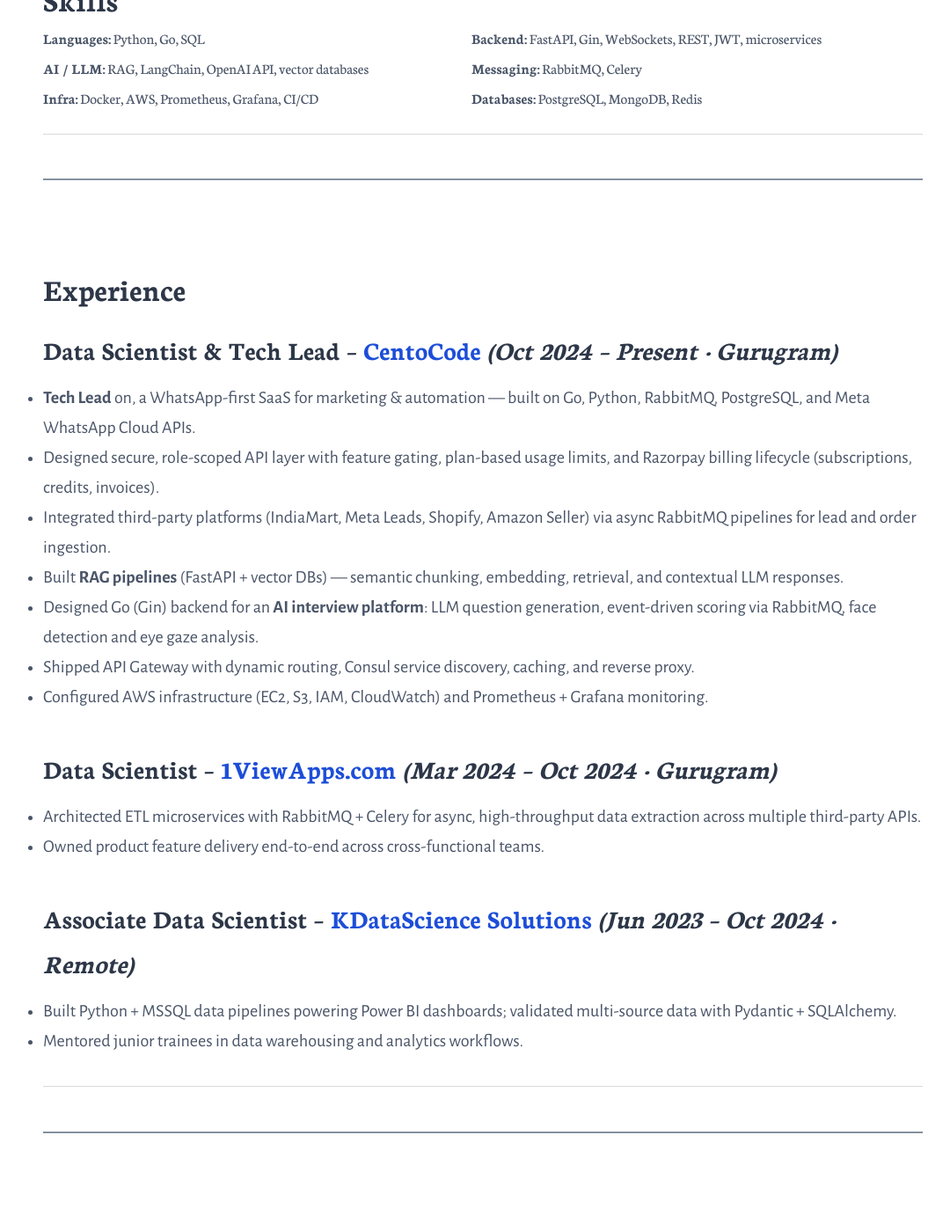
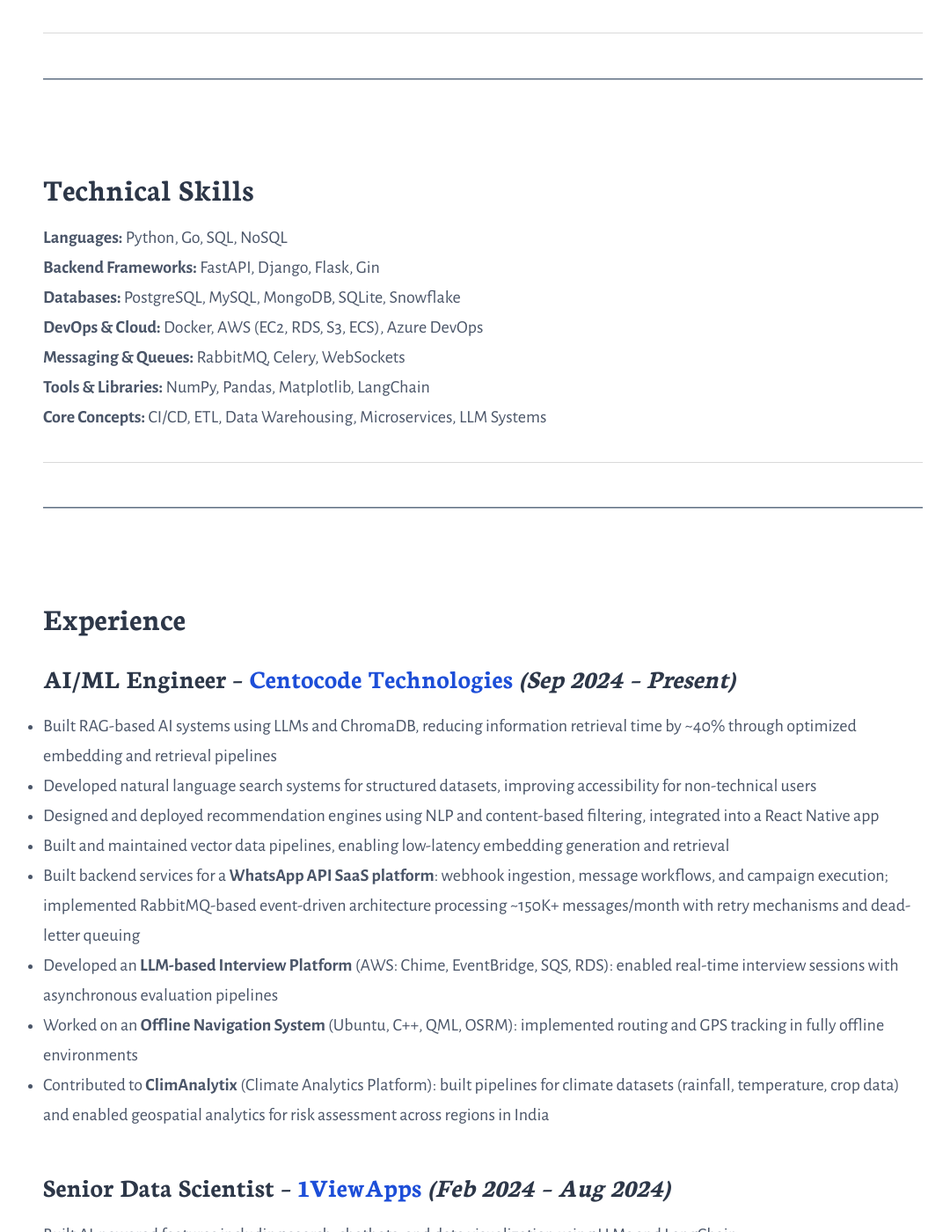
Before and after one commit to Mathoholic/Mathoholic, a Jekyll site: the page built from resume/resume.md, in a window 1280 px wide and 1400 px high, scrolled down 584 px. Shown: the whole window at 88% size, without its empty margins (91-1171 px from the left). Built offline with Jekyll 4.4.1, drawn with Linux system fonts in a browser that asks for light colours; some of the changed text lies outside the part shown.

```diff
--- a/resume/resume.md
+++ b/resume/resume.md
@@ -6,41 +6,52 @@ permalink: /resume/resume/
 
 # Shantanu Sharma
 
-**AI Systems & Backend Engineer | Tech Lead | Python · Go · LLMs · RAG**
+**AI/ML Engineer**
 
 Gurugram, India &nbsp;·&nbsp; [linkedin.com/in/mathoholic](https://www.linkedin.com/in/mathoholic/) &nbsp;·&nbsp; [mathoholic.com](https://mathoholic.com) &nbsp;·&nbsp; [github.com/Mathoholic](https://github.com/Mathoholic)
 
+AI/ML Engineer focused on building production-grade AI systems and scalable backend infrastructure. Experienced in RAG pipelines, LLM-powered search, and recommendation systems, along with event-driven architectures and AWS-based services. Delivered end-to-end products across SaaS, real-time communication, offline navigation, and climate analytics. Strong focus on system design, performance, and deploying AI in real-world applications.
+
 ---
 
-## Skills
+## Technical Skills
 
-**Languages:** Python, Go, SQL &nbsp;|&nbsp; **Backend:** FastAPI, Gin, WebSockets, REST, JWT, microservices
-**AI / LLM:** RAG, LangChain, OpenAI API, vector databases &nbsp;|&nbsp; **Messaging:** RabbitMQ, Celery
-**Infra:** Docker, AWS, Prometheus, Grafana, CI/CD &nbsp;|&nbsp; **Databases:** PostgreSQL, MongoDB, Redis
+**Languages:** Python, Go, SQL, NoSQL
+**Backend Frameworks:** FastAPI, Django, Flask, Gin
+**Databases:** PostgreSQL, MySQL, MongoDB, SQLite, Snowflake
+**DevOps & Cloud:** Docker, AWS (EC2, RDS, S3, ECS), Azure DevOps
+**Messaging & Queues:** RabbitMQ, Celery, WebSockets
+**Tools & Libraries:** NumPy, Pandas, Matplotlib, LangChain
+**Core Concepts:** CI/CD, ETL, Data Warehousing, Microservices, LLM Systems
 
 ---
 
 ## Experience
 
-### **Data Scientist & Tech Lead – [CentoCode](https://www.centocode.com)** *(Oct 2024 – Present · Gurugram)*
+### **AI/ML Engineer – [Centocode Technologies](https://www.centocode.com)** *(Sep 2024 – Present)*
 
-- **Tech Lead** on, a WhatsApp-first SaaS for marketing & automation — built on Go, Python, RabbitMQ, PostgreSQL, and Meta WhatsApp Cloud APIs.
-- Designed secure, role-scoped API layer with feature gating, plan-based usage limits, and Razorpay billing lifecycle (subscriptions, credits, invoices).
-- Integrated third-party platforms (IndiaMart, Meta Leads, Shopify, Amazon Seller) via async RabbitMQ pipelines for lead and order ingestion.
-- Built **RAG pipelines** (FastAPI + vector DBs) — semantic chunking, embedding, retrieval, and contextual LLM responses.
-- Designed Go (Gin) backend for an **AI interview platform**: LLM question generation, event-driven scoring via RabbitMQ, face detection and eye gaze analysis.
-- Shipped API Gateway with dynamic routing, Consul service discovery, caching, and reverse proxy.
-- Configured AWS infrastructure (EC2, S3, IAM, CloudWatch) and Prometheus + Grafana monitoring.
+- Built RAG-based AI systems using LLMs and ChromaDB, reducing information retrieval time by ~40% through optimized embedding and retrieval pipelines
+- Developed natural language search systems for structured datasets, improving accessibility for non-technical users
+- Designed and deployed recommendation engines using NLP and content-based filtering, integrated into a React Native app
+- Built and maintained vector data pipelines, enabling low-latency embedding generation and retrieval
+- Built backend services for a **WhatsApp API SaaS platform**: webhook ingestion, message workflows, and campaign execution; implemented RabbitMQ-based event-driven architecture processing ~150K+ messages/month with retry mechanisms and dead-letter queuing
+- Developed an **LLM-based Interview Platform** (AWS: Chime, EventBridge, SQS, RDS): enabled real-time interview sessions with asynchronous evaluation pipelines
+- Worked on an **Offline Navigation System** (Ubuntu, C++, QML, OSRM): implemented routing and GPS tracking in fully offline environments
+- Contributed to **ClimAnalytix** (Climate Analytics Platform): built pipelines for climate datasets (rainfall, temperature, crop data) and enabled geospatial analytics for risk assessment across regions in India
 
-### **Data Scientist – [1ViewApps.com](https://1viewapps.com/etl/#top)** *(Mar 2024 – Oct 2024 · Gurugram)*
+### **Senior Data Scientist – [1ViewApps](https://1viewapps.com/etl/#top)** *(Feb 2024 – Aug 2024)*
 
-- Architected ETL microservices with RabbitMQ + Celery for async, high-throughput data extraction across multiple third-party APIs.
-- Owned product feature delivery end-to-end across cross-functional teams.
+- Built AI-powered features including search, chatbots, and data visualization using LLMs and LangChain
+- Designed modular ETL pipelines for structured and semi-structured data from multiple sources
+- Implemented CI/CD pipelines using AWS and Azure DevOps
+- Automated data workflows using Airflow, improving reliability of daily data refresh cycles
 
-### **Associate Data Scientist – [KDataScience Solutions](https://kdatascience.com/)** *(Jun 2023 – Oct 2024 · Remote)*
+### **Associate Data Scientist – [KDataScience Solutions Pvt. Ltd.](https://kdatascience.com/)** *(Jun 2023 – Feb 2024)*
 
-- Built Python + MSSQL data pipelines powering Power BI dashboards; validated multi-source data with Pydantic + SQLAlchemy.
-- Mentored junior trainees in data warehousing and analytics workflows.
+- Developed data pipelines using Python for large-scale data ingestion and processing
+- Built backend services for on-demand data processing
+- Designed pipelines for Power BI integration using Python and MSSQL
+- Optimized data workflows for performance and scalability
 
 ---
 
```
Also changed, not shown: 2 other files.
